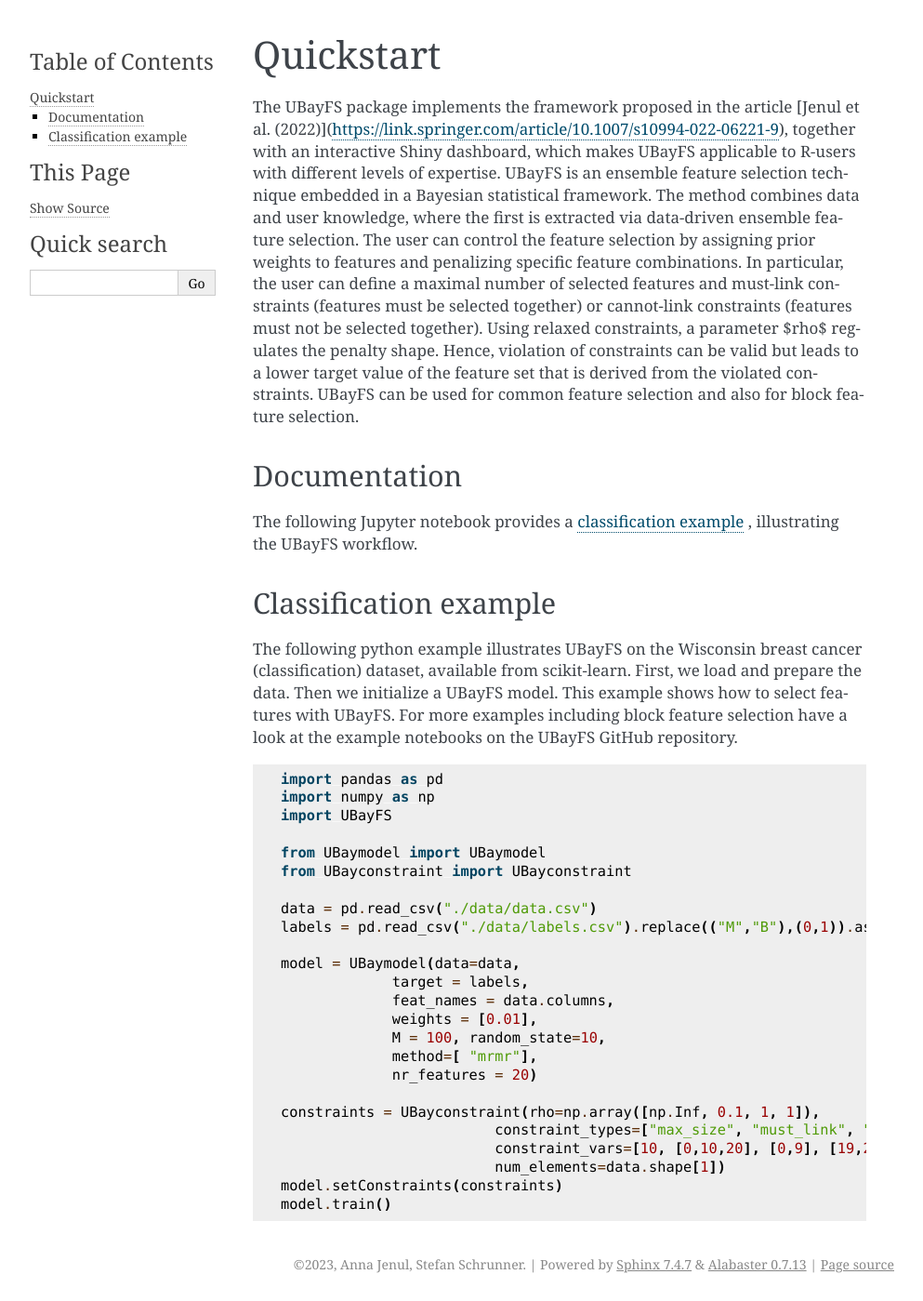
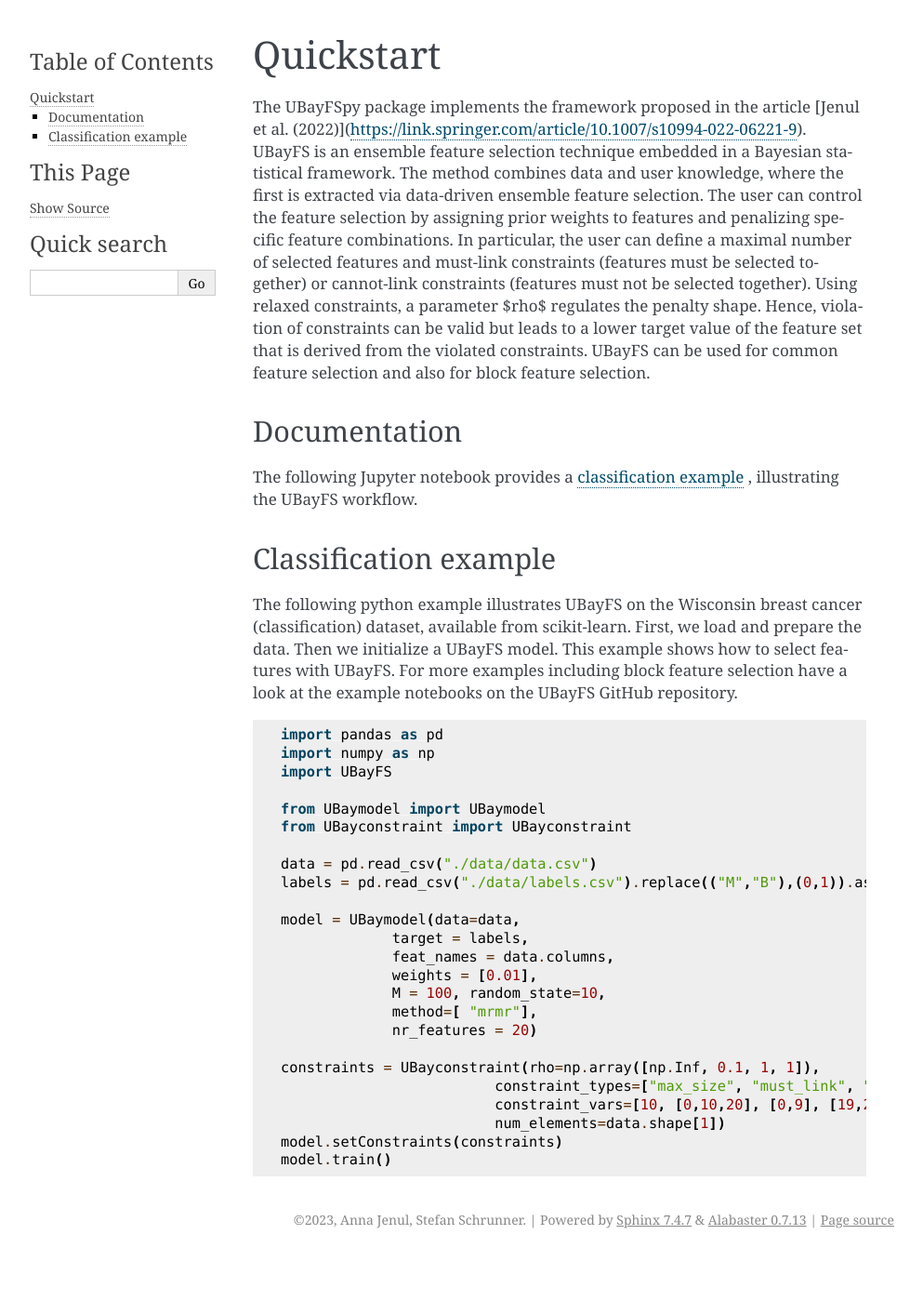
Before and after one commit to annajenul/UBayFSpy, a Sphinx documentation site: the page built from docs/quickstart.rst, in a window 1280 px wide. Shown: the whole page at 93% size, without its empty margins (148-1141 px from the left). Built offline with Sphinx 7.4.7, drawn with Linux system fonts in a browser that asks for light colours; after the commit the page ends 1351 px from its top, so only the background shows below that.

Commit message:
Update quickstart.rst

```diff
--- a/docs/quickstart.rst
+++ b/docs/quickstart.rst
@@ -1,8 +1,7 @@
 Quickstart
 ==========
 
-The UBayFS package implements the framework proposed in the article [Jenul et al. (2022)](https://link.springer.com/article/10.1007/s10994-022-06221-9),
-together with an interactive Shiny dashboard, which makes UBayFS applicable to R-users with different levels of expertise. UBayFS is an ensemble feature selection technique
+The UBayFSpy package implements the framework proposed in the article [Jenul et al. (2022)](https://link.springer.com/article/10.1007/s10994-022-06221-9). UBayFS is an ensemble feature selection technique
 embedded in a Bayesian statistical framework. The method combines data and user knowledge, where the first is extracted via data-driven ensemble feature selection.
 The user can control the feature selection by assigning prior weights to features and penalizing specific feature combinations.
 In particular, the user can define a maximal number of selected features and must-link constraints (features must be selected together) or
@@ -13,7 +12,7 @@ UBayFS can be used for common feature selection and also for block feature selec
 
 Documentation
 -------------
-The following Jupyter notebook provides a `classification example <https://github.com/annajenul/UbayFSpy/blob/main/examples/UBayFS.ipynb>`_ , illustrating the UBayFS workflow.
+The following Jupyter notebook provides a `classification example <https://github.com/annajenul/UBayFSpy/blob/main/examples/UBayFS.ipynb>`_ , illustrating the UBayFS workflow.
 
 Classification example
 ----------------------
```
